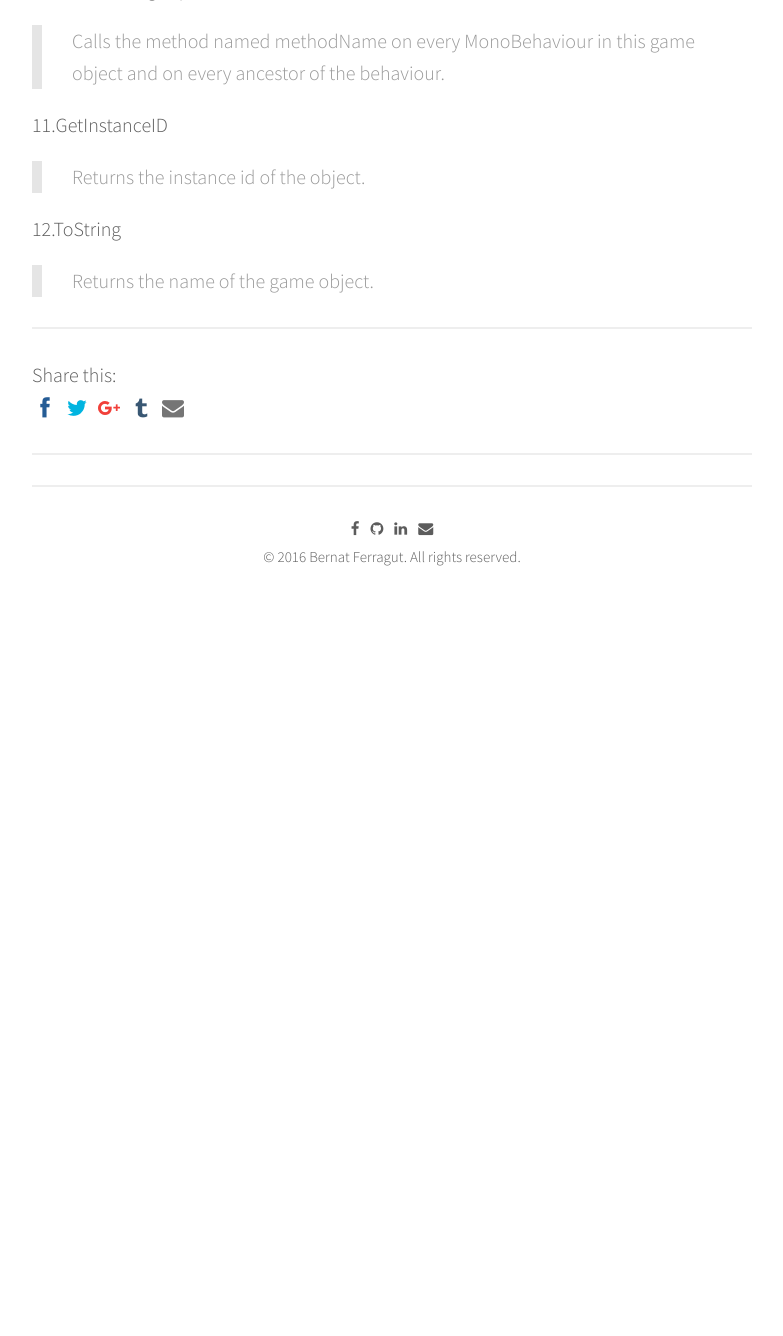
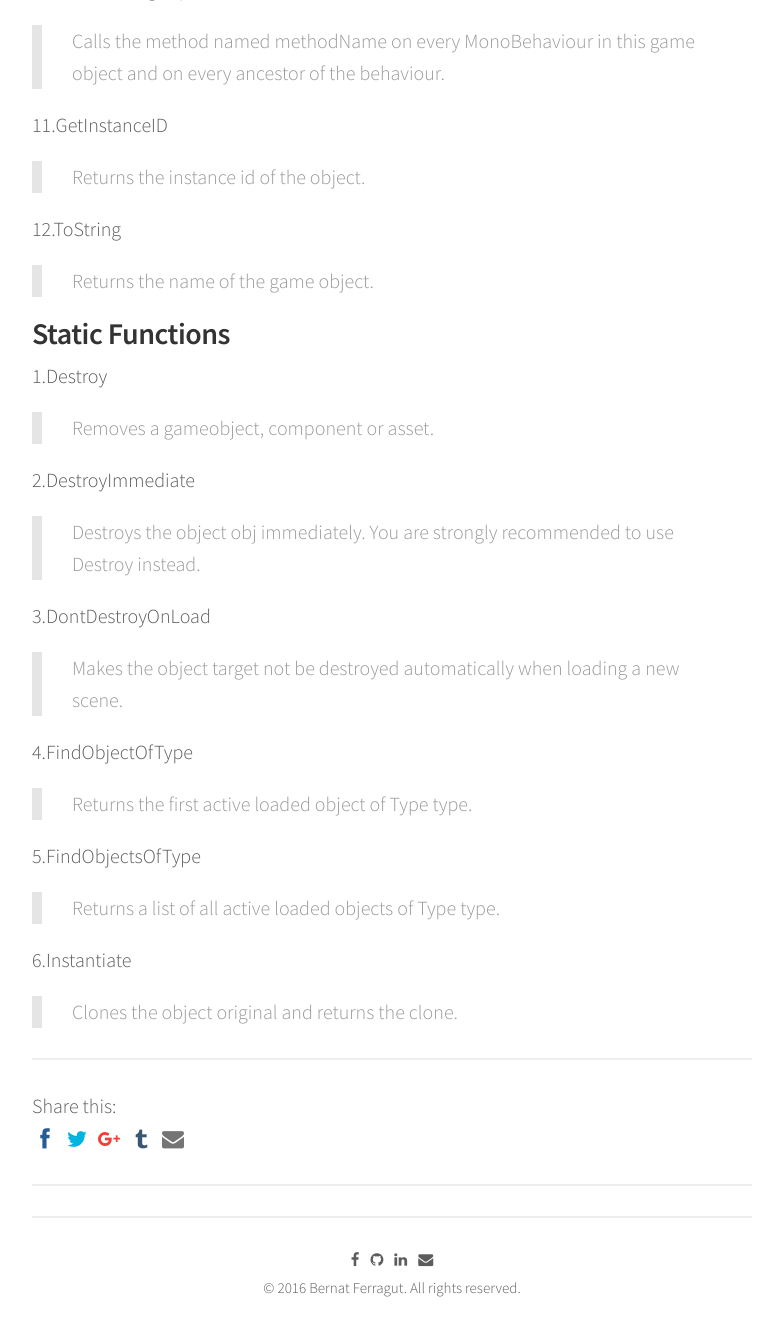
Before and after one commit to bernatferragut/FutureWeb-blog, a Jekyll site: the page built from _posts/08-12-16-VR - Unity Most Important Classes.md, in a window 1280 px wide and 1400 px high, scrolled down 11587 px. Shown: the top 1336 px of the window, without its empty margins (248-1031 px from the left). Built offline with Jekyll 4.4.1, drawn with Linux system fonts in a browser that asks for light colours; nearby versions of some CDN libraries; comment, search, counter and statistics services are not loaded; before the commit the page ends 12256 px from its top, so only the background shows below that.

Commit message:
Update 08-12-16-VR - Unity Most Important Classes.md
Monobehaviour Static functions

```diff
--- a/_posts/08-12-16-VR - Unity Most Important Classes.md
+++ b/_posts/08-12-16-VR - Unity Most Important Classes.md
@@ -412,3 +412,29 @@
 12.ToString
 
 > Returns the name of the game object.
+
+### Static Functions
+
+1.Destroy
+
+> Removes a gameobject, component or asset.
+
+2.DestroyImmediate
+
+> Destroys the object obj immediately. You are strongly recommended to use Destroy instead.
+
+3.DontDestroyOnLoad
+
+> Makes the object target not be destroyed automatically when loading a new scene.
+
+4.FindObjectOfType
+
+> Returns the first active loaded object of Type type.
+
+5.FindObjectsOfType
+
+> Returns a list of all active loaded objects of Type type.
+
+6.Instantiate
+
+> Clones the object original and returns the clone.
```
